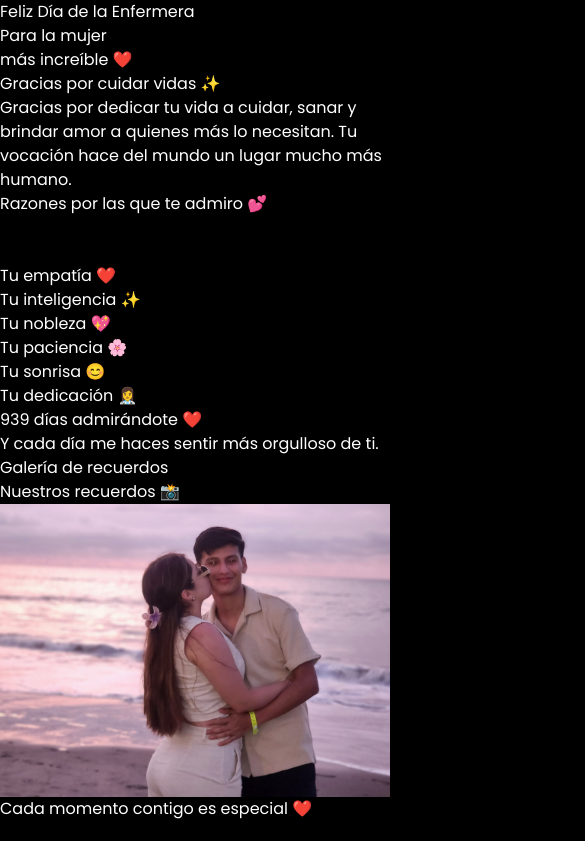
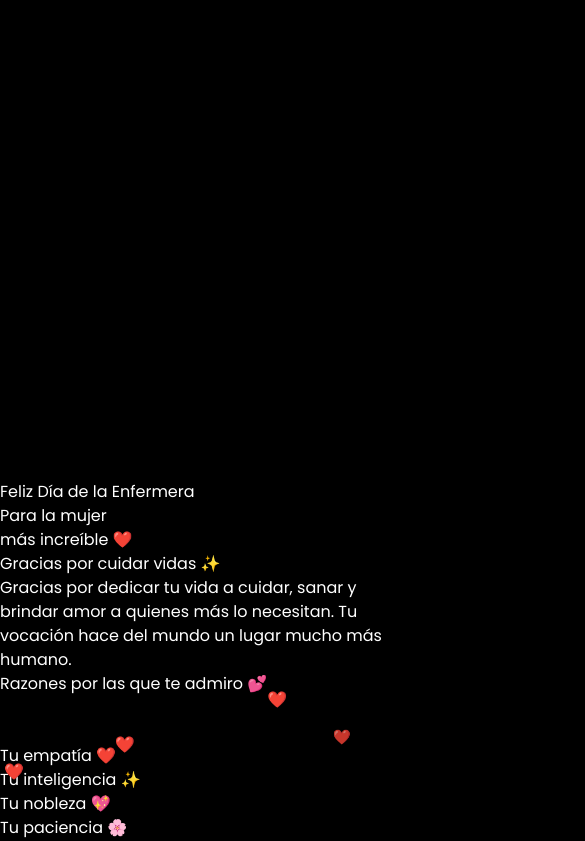
Before and after one commit to Rickychelo/Nurse-love, a React (Vite) app: page / in a window 390 px wide. Shown: the top 841 px of the page, 585 px wide, since content can reach past the window. Built offline with nearby package versions, Linux system fonts and the light colour scheme.

Commit message:
Restore aurora and floating hearts animations

```diff
--- a/src/App.jsx
+++ b/src/App.jsx
@@ -5,6 +5,7 @@ import LoveReasons from "./components/LoveReasons";
 import LoveLetter from "./components/LoveLetter";
 import Counter from "./components/Counter";
 import PremiumGallery from "./components/PremiumGallery";
+import FloatingHearts from "./components/FloatingHearts";
 
 export default function App() {
   return (
@@ -17,6 +18,8 @@ export default function App() {
       <div className="fixed inset-0 -z-10">
         <AuroraBackground />
       </div>
+
+      <FloatingHearts />
 
       {/* HERO */}
       <section className="relative z-10 min-h-screen flex items-center justify-center px-6">
--- a/src/components/AuroraBackground.jsx
+++ b/src/components/AuroraBackground.jsx
@@ -1,32 +1,75 @@
+import { motion } from "framer-motion";
+
 export default function AuroraBackground() {
+
   return (
-    <div className="fixed inset-0 overflow-hidden z-0">
+    <div className="absolute inset-0 overflow-hidden">
 
-      <div
+      {/* AURORA 1 */}
+      <motion.div
+        animate={{
+          x: [0, 120, -120, 0],
+          y: [0, -80, 80, 0],
+        }}
+        transition={{
+          duration: 18,
+          repeat: Infinity,
+          ease: "easeInOut",
+        }}
         className="
           absolute
-          top-[-20%]
+          top-[-10%]
           left-[-10%]
-          w-175
-          h-175
-          bg-pink-500/10
+          w-[700px]
+          h-[700px]
+          bg-pink-500/20
+          rounded-full
           blur-[140px]
-          rounded-full
-          animate-pulse
         "
       />
 
-      <div
+      {/* AURORA 2 */}
+      <motion.div
+        animate={{
+          x: [0, -100, 100, 0],
+          y: [0, 100, -100, 0],
+        }}
+        transition={{
+          duration: 20,
+          repeat: Infinity,
+          ease: "easeInOut",
+        }}
         className="
           absolute
           bottom-[-20%]
           right-[-10%]
-          w-175
-          h-175
-          bg-fuchsia-500/10
-          blur-[140px]
+          w-[800px]
+          h-[800px]
+          bg-fuchsia-500/20
           rounded-full
-          animate-pulse
+          blur-[160px]
+        "
+      />
+
+      {/* AURORA 3 */}
+      <motion.div
+        animate={{
+          scale: [1, 1.2, 1],
+        }}
+        transition={{
+          duration: 12,
+          repeat: Infinity,
+          ease: "easeInOut",
+        }}
+        className="
+          absolute
+          top-[30%]
+          left-[35%]
+          w-[500px]
+          h-[500px]
+          bg-purple-500/10
+          rounded-full
+          blur-[120px]
         "
       />
 
--- /dev/null
+++ b/src/components/FloatingHearts.jsx
@@ -0,0 +1,45 @@
+import { motion } from "framer-motion";
+
+const hearts = Array.from({ length: 20 });
+
+export default function FloatingHearts() {
+
+  return (
+    <div className="fixed inset-0 pointer-events-none overflow-hidden z-0">
+
+      {hearts.map((_, index) => (
+
+        <motion.div
+          key={index}
+          initial={{
+            y: "110vh",
+            x: Math.random() * window.innerWidth,
+            opacity: 0,
+            scale: 0.5,
+          }}
+          animate={{
+            y: "-10vh",
+            opacity: [0, 1, 1, 0],
+            scale: [0.5, 1, 1, 0.7],
+          }}
+          transition={{
+            duration: 10 + Math.random() * 10,
+            repeat: Infinity,
+            delay: Math.random() * 10,
+            ease: "linear",
+          }}
+          className="
+            absolute
+            text-pink-400/30
+            text-2xl
+            md:text-4xl
+          "
+        >
+          ❤️
+        </motion.div>
+
+      ))}
+
+    </div>
+  );
+}
```
